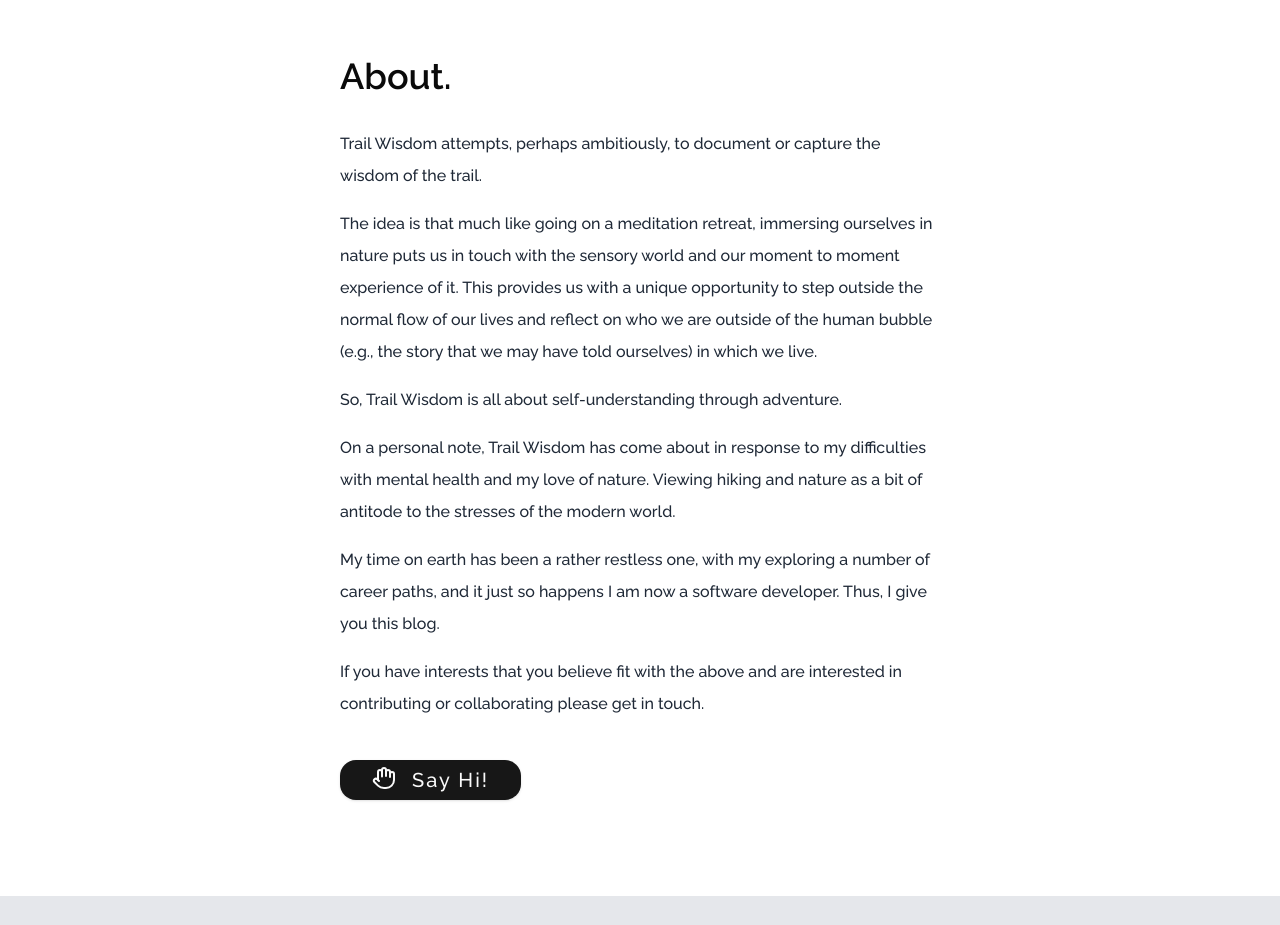
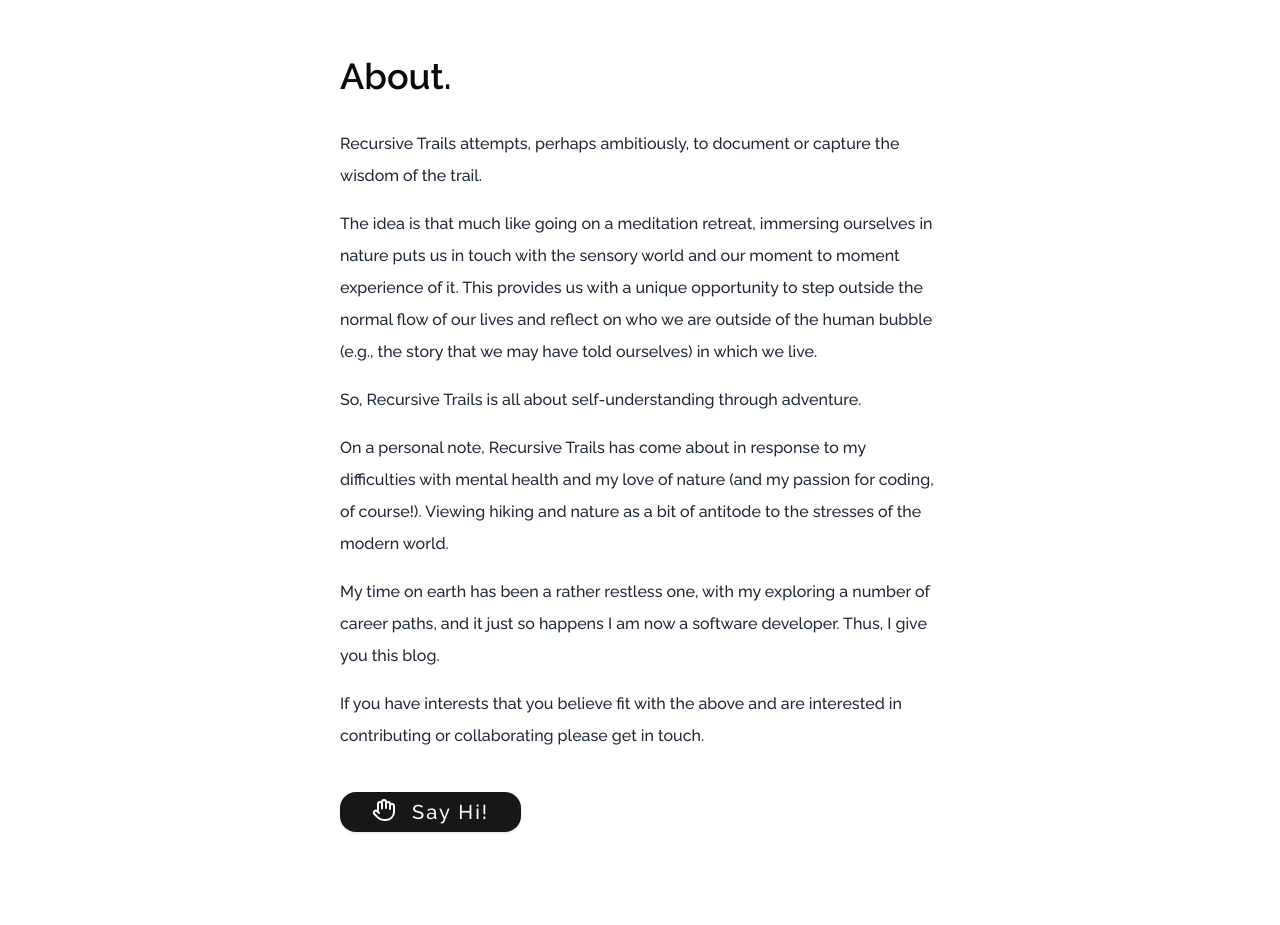
Before and after one commit to lewi0231/my-hiking-blog, a Next.js app: page /about in a window 1280 px wide. Shown: the part 840-1765 px from the top of the page. Built offline with nearby package versions, Linux system fonts and the light colour scheme; no server answers; a web font is replaced by a local one.

Commit message:
Minor fixes

```diff
--- a/app/(client)/about/page.tsx
+++ b/app/(client)/about/page.tsx
@@ -21,8 +21,8 @@ const AboutPage = () => {
             <h2 className=" text-4xl font-semibold">About.</h2>
             <div className="space-y-4 pt-2 text-gray-800 mr-12 leading-loose pb-4 font-medium w-full">
               <p>
-                Trail Wisdom attempts, perhaps ambitiously, to document or
-                capture the wisdom of the trail.{" "}
+                Recursive Trails attempts, perhaps ambitiously, to document or
+                capture the wisdom of the trail.
               </p>
               <p>
                 The idea is that much like going on a meditation retreat,
@@ -34,14 +34,14 @@ const AboutPage = () => {
                 live.
               </p>
               <p>
-                So, Trail Wisdom is all about self-understanding through
+                So, Recursive Trails is all about self-understanding through
                 adventure.
               </p>
               <p>
-                On a personal note, Trail Wisdom has come about in response to
-                my difficulties with mental health and my love of nature.
-                Viewing hiking and nature as a bit of antitode to the stresses
-                of the modern world.
+                On a personal note, Recursive Trails has come about in response
+                to my difficulties with mental health and my love of nature (and
+                my passion for coding, of course!). Viewing hiking and nature as
+                a bit of antitode to the stresses of the modern world.
               </p>
               <p>
                 My time on earth has been a rather restless one, with my
--- a/app/(client)/blog/page.tsx
+++ b/app/(client)/blog/page.tsx
@@ -26,7 +26,7 @@ const BlogPage = async () => {
         imageAlt={alt}
       />
 
-      <div className=" bg-gradient-to-r via-gray-300 to-gray-100 from-white py-20">
+      <div className="">
         {posts?.length > 0 ? (
           <PostList posts={posts} />
         ) : (
```
Also changed, not shown: components/Navbar.tsx (+0 -7 lines).
